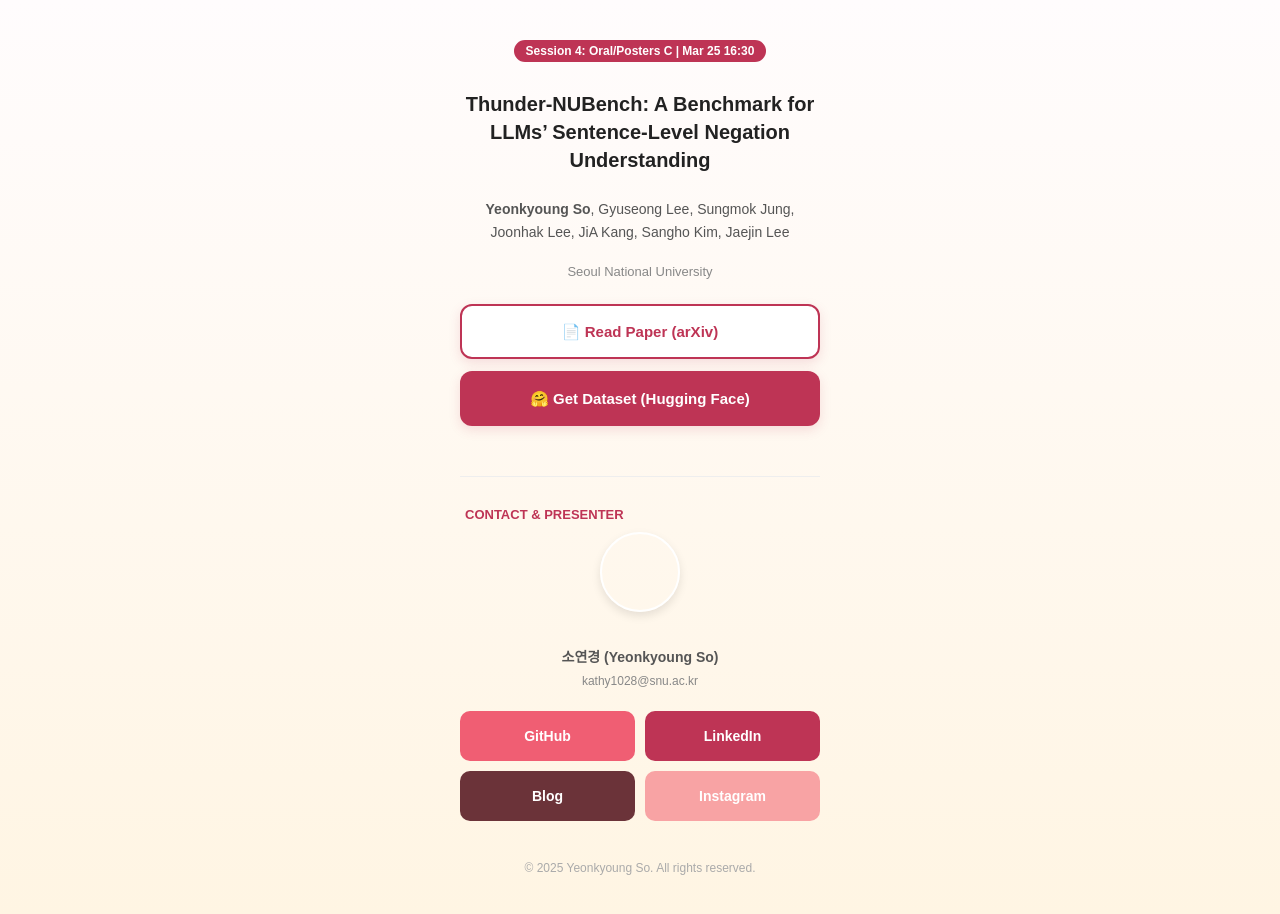
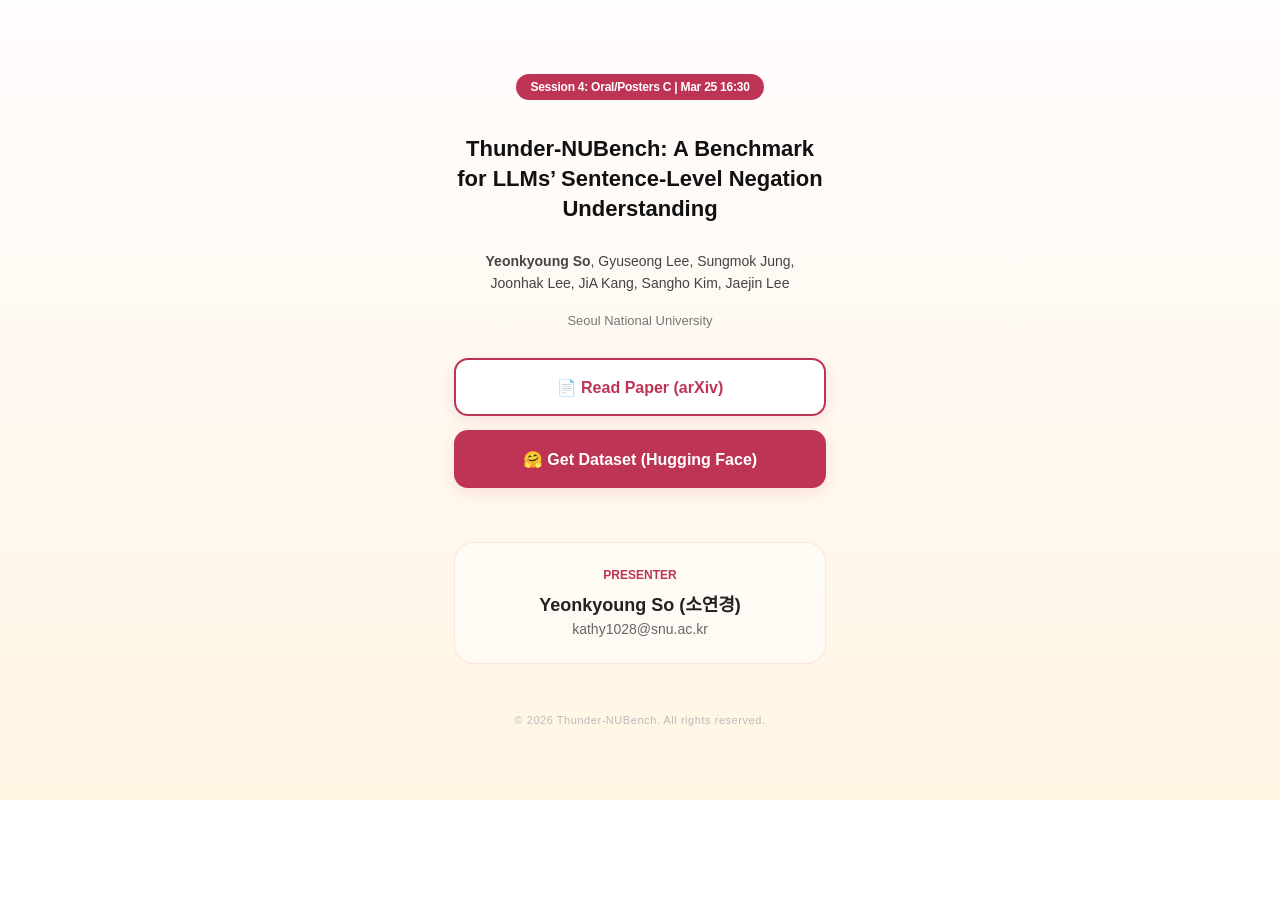
Before and after one commit to soyanggaeng/thunder-nubench, a plain HTML site: page index.html in a window 1280 px wide. After the commit the page ends 800 px from the top, so only its background shows below. Drawn offline with Linux system fonts and the light colour scheme; a web font is replaced by a local one.

Commit message:
Update index.html

```diff
--- a/index.html
+++ b/index.html
@@ -6,7 +6,7 @@
     <meta name="viewport" content="width=device-width, initial-scale=1.0">
     <meta property="og:title" content="Thunder-NUBench: Yeonkyoung So">
     <meta property="og:description" content="Sentence-Level Negation Understanding Benchmark for LLMs">
-    <title>Thunder-NUBench | Yeonkyoung So</title>
+    <title>Thunder-NUBench | Project Page</title>
     <style>
         @import url('https://cdn.jsdelivr.net/gh/orioncactus/pretendard/dist/web/static/pretendard.css');
 
@@ -19,121 +19,107 @@
             margin: 0;
             padding: 0;
             min-height: 100vh;
+            display: flex;
+            align-items: center; /* 세로 중앙 정렬 */
         }
         .wrap {
             width: 100%;
-            max-width: 400px;
+            max-width: 420px;
             margin: 0 auto;
-            padding: 40px 20px;
+            padding: 40px 24px;
             display: flex;
             flex-direction: column;
             align-items: center;
             text-align: center;
-        }
-        .profile {
-            width: 80px;
-            height: 80px;
-            border-radius: 50%;
-            border: 2px solid white;
-            background-image: url('연경.jpg'); /* 본인 사진 파일명 확인 */
-            background-position: center;
-            background-size: cover;
-            box-shadow: 0px 4px 10px rgba(0,0,0,0.1);
-            margin-bottom: 20px;
         }
         .session-tag {
             background-color: #BE3455;
             color: white;
             font-size: 12px;
             font-weight: bold;
-            padding: 4px 12px;
+            padding: 6px 14px;
             border-radius: 20px;
-            margin-bottom: 15px;
+            margin-bottom: 20px;
+            letter-spacing: -0.02em;
         }
         .main-title {
-            color: #222;
-            font-size: 20px;
+            color: #111;
+            font-size: 22px;
             font-weight: 800;
-            line-height: 1.4;
-            margin-bottom: 10px;
+            line-height: 1.35;
+            margin-bottom: 12px;
             word-break: keep-all;
         }
         .authors {
             font-size: 14px;
-            color: #555;
+            color: #444;
             line-height: 1.6;
-            margin-bottom: 8px;
+            margin-bottom: 6px;
         }
         .affiliation {
             font-size: 13px;
-            color: #888;
-            margin-bottom: 25px;
+            color: #777;
+            margin-bottom: 30px;
         }
         .resource-buttons {
             width: 100%;
-            margin-bottom: 30px;
+            margin-bottom: 40px;
         }
         .bigbutton {
             width: 100%;
-            height: 55px;
-            border-radius: 12px;
+            height: 58px;
+            border-radius: 14px;
             background-color: white;
-            margin-bottom: 12px;
-            font-size: 15px;
+            margin-bottom: 14px;
+            font-size: 16px;
             font-weight: bold;
             color: #3C4048;
             display: flex;
             justify-content: center;
             align-items: center;
             text-decoration: none;
-            box-shadow: 0px 4px 12px rgba(190, 52, 85, 0.15);
-            transition: transform 0.2s;
+            box-shadow: 0px 4px 15px rgba(190, 52, 85, 0.12);
+            transition: all 0.2s ease-in-out;
         }
         .bigbutton:hover {
             transform: translateY(-2px);
-            background-color: #fcfcfc;
+            box-shadow: 0px 6px 20px rgba(190, 52, 85, 0.18);
         }
-        .bigbutton i { margin-right: 8px; }
+        .paper-btn { border: 2px solid #BE3455; color: #BE3455; }
+        .data-btn { background-color: #BE3455; color: white !important; }
 
-        .section-label {
+        .contact-section {
             width: 100%;
-            text-align: left;
-            font-size: 13px;
+            padding: 25px;
+            background: rgba(255, 255, 255, 0.5);
+            border-radius: 20px;
+            border: 1px solid rgba(190, 52, 85, 0.1);
+        }
+        .presenter-label {
+            font-size: 12px;
             font-weight: bold;
             color: #BE3455;
-            margin-bottom: 10px;
-            padding-left: 5px;
+            text-transform: uppercase;
+            margin-bottom: 8px;
+            display: block;
+        }
+        .presenter-name {
+            font-size: 18px;
+            font-weight: 700;
+            color: #222;
+            margin-bottom: 4px;
+        }
+        .email {
+            font-size: 14px;
+            color: #666;
+            text-decoration: none;
         }
 
-        .social-grid {
-            display: grid;
-            grid-template-columns: 1fr 1fr;
-            gap: 10px;
-            width: 100%;
-        }
-        .social-grid a {
-            height: 50px;
-            border-radius: 10px;
-            font-size: 14px;
-            font-weight: bold;
-            color: white;
-            display: flex;
-            justify-content: center;
-            align-items: center;
-            text-decoration: none;
-        }
-        /* Color Palette */
-        .paper-btn { border: 2px solid #BE3455; color: #BE3455; }
-        .data-btn { background-color: #BE3455; color: white !important; }
-        .instagram { background-color: #F8A3A4; }
-        .github { background-color: #F05E73; }
-        .linkedin { background-color: #BE3455; }
-        .personalblog { background-color: #6B3339; }
-
         .footer {
-            margin-top: 40px;
-            font-size: 12px;
-            color: #aaa;
+            margin-top: 50px;
+            font-size: 11px;
+            color: #bbb;
+            letter-spacing: 0.05em;
         }
     </style>
 </head>
@@ -144,7 +130,7 @@
         <h1 class="main-title">Thunder-NUBench: A Benchmark for LLMs’ Sentence-Level Negation Understanding</h1>
 
         <p class="authors">
-            <strong>Yeonkyoung So</strong>, Gyuseong Lee, Sungmok Jung, Joonhak Lee, JiA Kang, Sangho Kim, Jaejin Lee
+            <strong>Yeonkyoung So</strong>, Gyuseong Lee, Sungmok Jung, <br>Joonhak Lee, JiA Kang, Sangho Kim, Jaejin Lee
         </p>
         <p class="affiliation">Seoul National University</p>
 
@@ -153,24 +139,14 @@
             <a class="bigbutton data-btn" target="_blank" href="https://huggingface.co/datasets/thunder-research-group/SNU_Thunder-NUBench">🤗 Get Dataset (Hugging Face)</a>
         </div>
 
-        <hr style="width:100%; border:0; height:1px; background:#eee; margin-bottom:30px;">
-
-        <div class="section-label">CONTACT & PRESENTER</div>
-        <div class="profile"></div>
-        <p class="authors" style="margin-bottom:20px;">
-            <strong>소연경 (Yeonkyoung So)</strong><br>
-            <span style="font-size:12px; color:#888;">kathy1028@snu.ac.kr</span>
-        </p>
-
-        <div class="social-grid">
-            <a class="github" target="_blank" href="https://github.com/soyanggaeng">GitHub</a>
-            <a class="linkedin" target="_blank" href="https://www.linkedin.com/in/%EC%97%B0%EA%B2%BD-%EC%86%8C-31a754247/">LinkedIn</a>
-            <a class="personalblog" target="_blank" href="https://blog.naver.com/kathy1028">Blog</a>
-            <a class="instagram" target="_blank" href="https://www.instagram.com/so_yanggaeng/">Instagram</a>
+        <div class="contact-section">
+            <span class="presenter-label">Presenter</span>
+            <div class="presenter-name">Yeonkyoung So (소연경)</div>
+            <a href="mailto:kathy1028@snu.ac.kr" class="email">kathy1028@snu.ac.kr</a>
         </div>
 
         <div class="footer">
-            © 2025 Yeonkyoung So. All rights reserved.
+            © 2026 Thunder-NUBench. All rights reserved.
         </div>
     </div>
 </body>
```
